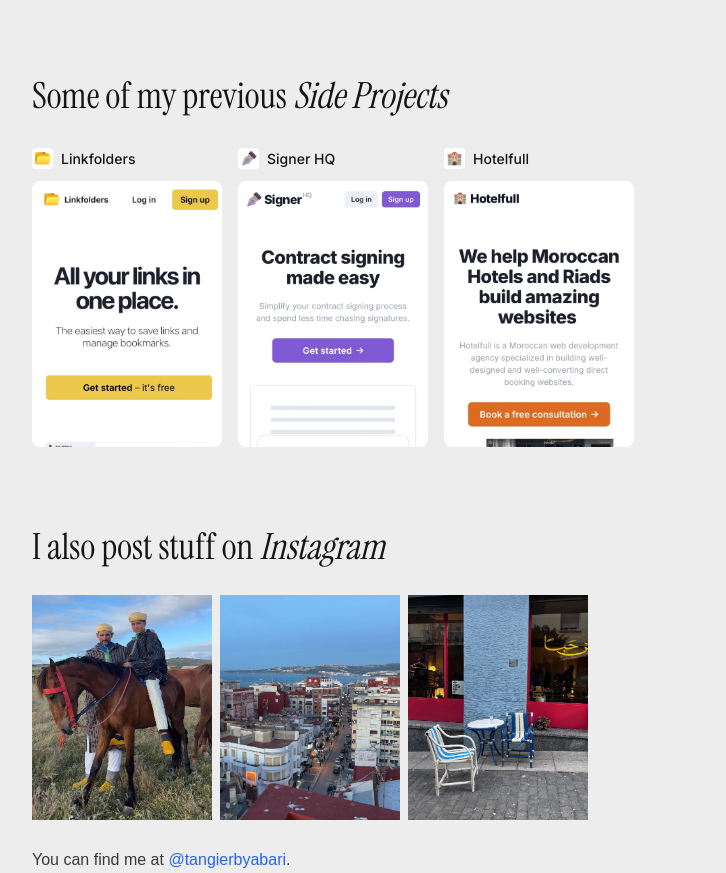
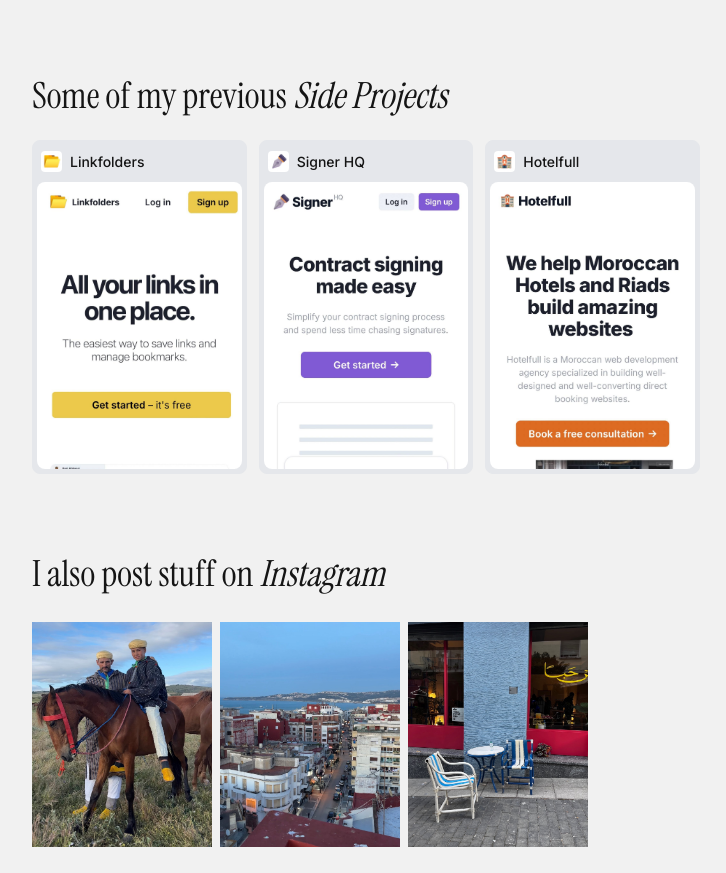
Before and after one commit to byabari/byabari, a Next.js app: page / in a window 1280 px wide. Shown: the part 2020-2893 px from the top of the page, without its empty margins (274-1000 px from the left). Built offline with nearby package versions, Linux system fonts and the light colour scheme; a web font is replaced by a local one.

Commit message:
update layout.js, page.js, SideProject.js and browserconfig.xml ed

```diff
--- a/app/layout.js
+++ b/app/layout.js
@@ -28,13 +28,13 @@ export default function RootLayout({ children }) {
           href="/favicon-16x16.png"
         />
         <link rel="manifest" href="/site.webmanifest" />
-        <meta name="msapplication-TileColor" content="#EDEDED" />
-        <meta name="theme-color" content="#EDEDED" />
+        <meta name="msapplication-TileColor" content="#F1F1F1" />
+        <meta name="theme-color" content="#F1F1F1" />
       </head>
       <body
         className={
           inter.className +
-          " text-[#151515] bg-[#EDEDED] min-h-screen flex flex-col items-center"
+          " text-[#151515] bg-[#F1F1F1] min-h-screen flex flex-col items-center"
         }
       >
         <div className="w-full max-w-[700px] p-4">
--- a/app/page.js
+++ b/app/page.js
@@ -77,13 +77,13 @@ export default function HomePage() {
       <Resume />
       <h2
         className={
-          instrumentSerif.className + " text-3xl sm:text-4xl mt-24 mb-5"
+          instrumentSerif.className + " text-3xl sm:text-4xl mt-24 mb-6"
         }
       >
         Some of my previous{" "}
         <span className="italic leading-tighter">Side Projects</span>
       </h2>
-      <div className="flex gap-4 mb-20">
+      <div className="flex gap-3 mb-20">
         <SideProject
           logoImageSrc="/linkfolders-logo.jpg"
           title="Linkfolders"
--- a/components/SideProject.js
+++ b/components/SideProject.js
@@ -6,8 +6,10 @@ const splineSansMono = Spline_Sans_Mono({ subsets: ["latin"], weight: "400" });
 
 export default function Component(props) {
   return (
+    <NextLink href={props.href} target="_blank">
+      <div className="border bg-gray-200 hover:bg-gray-300 focus:bg-gray-400 rounded-lg p-1">
         <div className={"rounded-2xl " + props.className}>
-      <div className="flex items-center gap-x-3.5 pl-.5 py-3">
+          <div className="flex items-center gap-x-3.5 pl-1 mt-1.5 mb-2.5">
             <Image
               className="rounded -mr-1.5"
               src={props.logoImageSrc}
@@ -33,10 +35,12 @@ export default function Component(props) {
               className="rounded-lg"
               src={props.imageSrc}
               alt={props.title}
-          width={190}
+              width={210}
               height={32}
             />
           )}
         </div>
+      </div>
+    </NextLink>
   );
 }
```
Also changed, not shown: 1 other file (tests, documents, lock files or other folders). Lines whose indentation alone changed are shown as unchanged.
